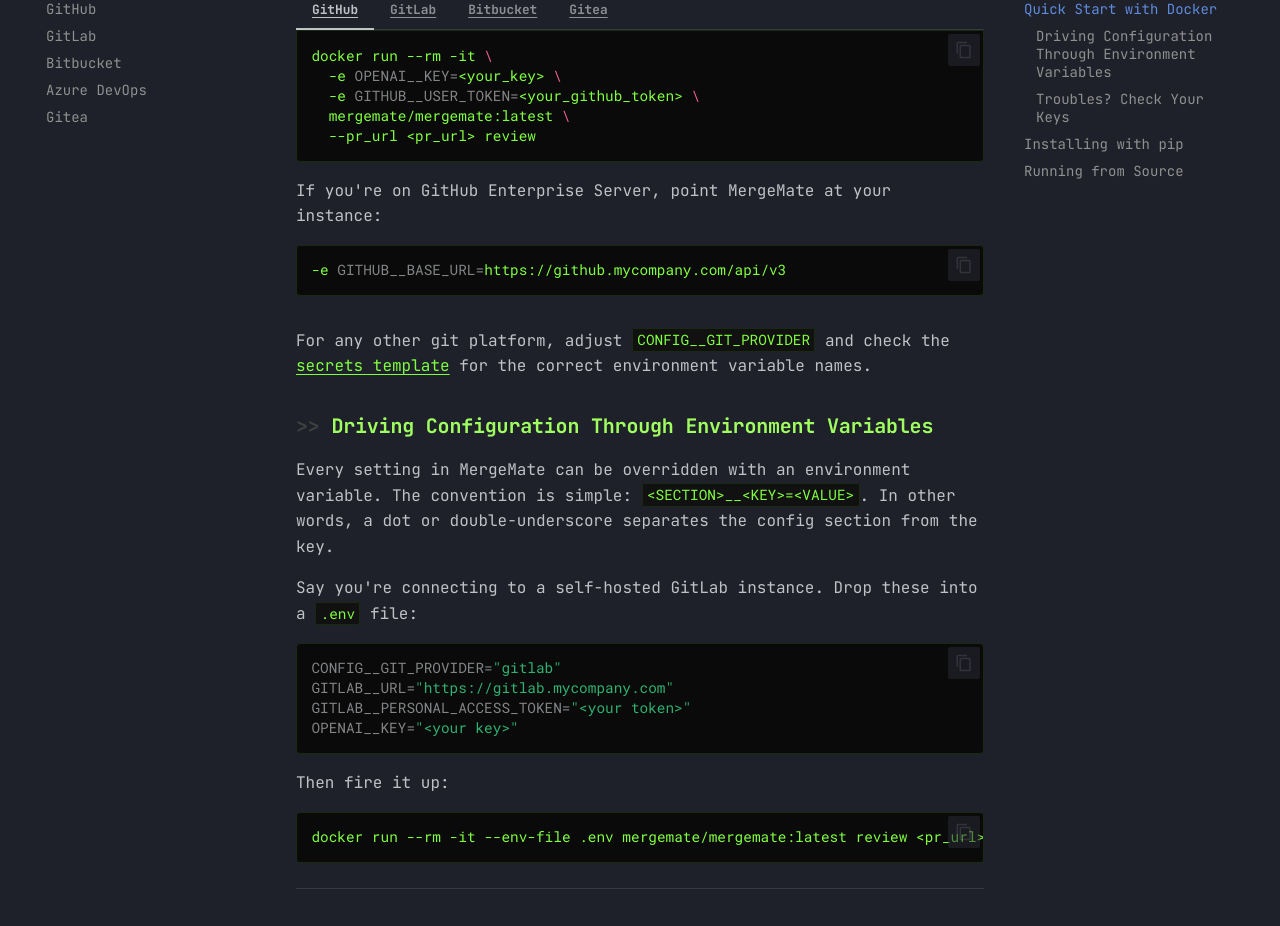
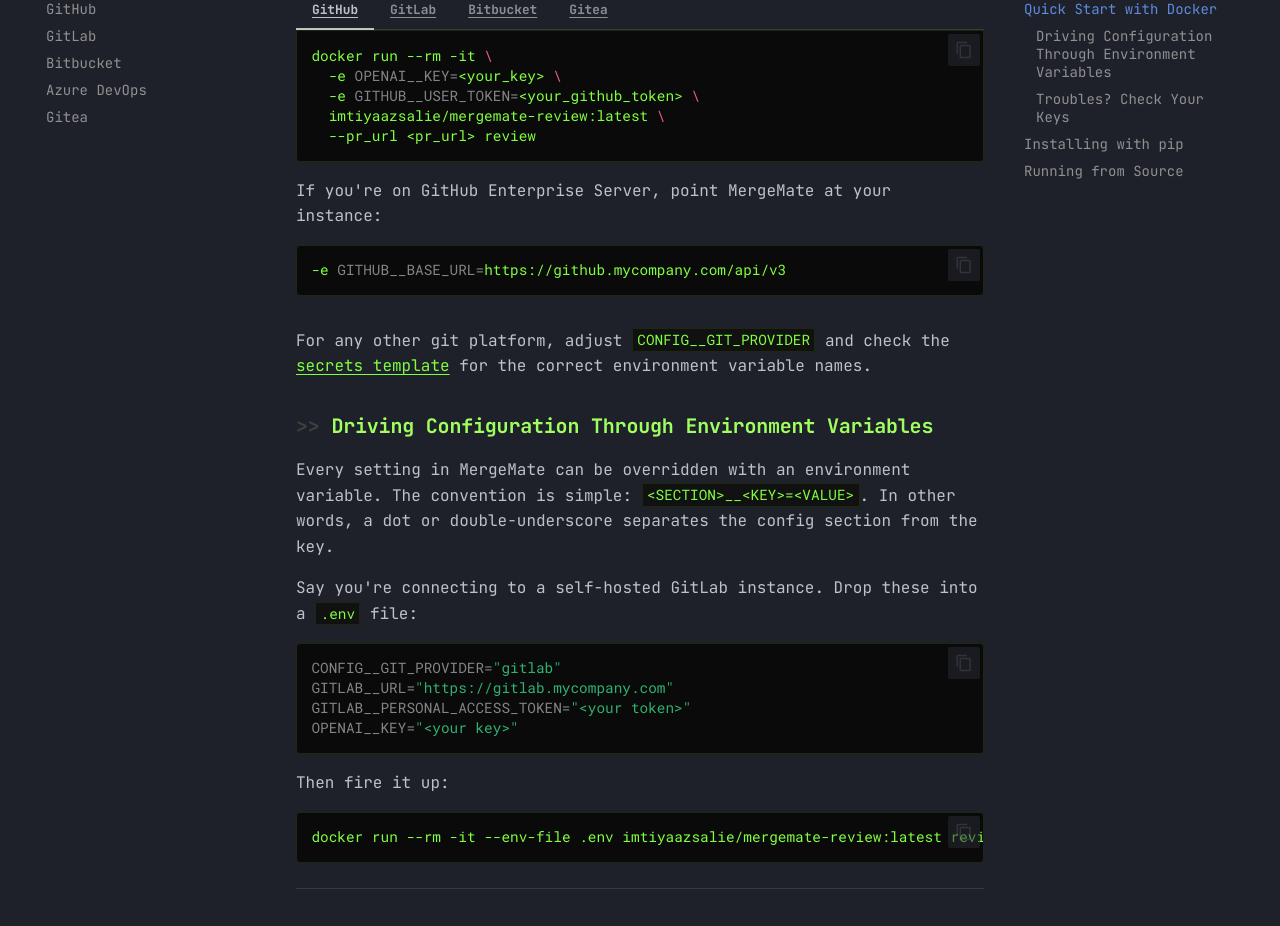
Before and after one commit to imtiyaazsalie/mergemate, an MkDocs documentation site: the page built from docs/docs/installation/locally.md, in a window 1280 px wide and 1400 px high, scrolled down 960 px. Shown: the part 154-1080 px from the top of the window. Built offline with MkDocs 1.6.1 and Material for MkDocs 9.7.7, drawn with Linux system fonts in a browser that asks for light colours; comment, search, counter and statistics services are not loaded.

Commit message:
docs: update Docker image to imtiyaazsalie/mergemate-review

````diff
--- a/docs/docs/installation/locally.md
+++ b/docs/docs/installation/locally.md
@@ -38,7 +38,7 @@
     docker run --rm -it \
       -e OPENAI__KEY=<your_key> \
       -e GITHUB__USER_TOKEN=<your_github_token> \
-      mergemate/mergemate:latest \
+      imtiyaazsalie/mergemate-review:latest \
       --pr_url <pr_url> review
     ```
 
@@ -55,7 +55,7 @@
       -e OPENAI__KEY=<your_key> \
       -e CONFIG__GIT_PROVIDER=gitlab \
       -e GITLAB__PERSONAL_ACCESS_TOKEN=<your_token> \
-      mergemate/mergemate:latest \
+      imtiyaazsalie/mergemate-review:latest \
       --pr_url <pr_url> review
     ```
 
@@ -72,7 +72,7 @@
       -e CONFIG__GIT_PROVIDER=bitbucket \
       -e OPENAI__KEY=$OPENAI_API_KEY \
       -e BITBUCKET__BEARER_TOKEN=$BITBUCKET_BEARER_TOKEN \
-      mergemate/mergemate:latest \
+      imtiyaazsalie/mergemate-review:latest \
       --pr_url=<pr_url> review
     ```
 
@@ -83,7 +83,7 @@
       -e OPENAI__KEY=<your_key> \
       -e CONFIG__GIT_PROVIDER=gitea \
       -e GITEA__PERSONAL_ACCESS_TOKEN=<your_token> \
-      mergemate/mergemate:latest \
+      imtiyaazsalie/mergemate-review:latest \
       --pr_url <pr_url> review
     ```
 
@@ -111,7 +111,7 @@
 Then fire it up:
 
 ```shell
-docker run --rm -it --env-file .env mergemate/mergemate:latest review <pr_url>
+docker run --rm -it --env-file .env imtiyaazsalie/mergemate-review:latest review <pr_url>
 ```
 
 ---
````
Also changed, not shown: docs/docs/installation/azure.md (+1 -1 lines), docs/docs/installation/bitbucket.md (+1 -1 lines), docs/docs/installation/gitlab.md (+1 -1 lines), docs/docs/tools/help_docs.md (+1 -1 lines).
